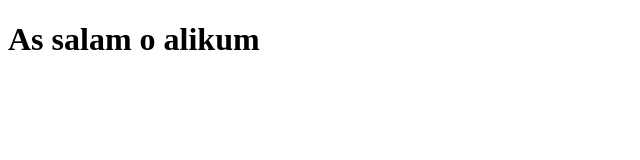
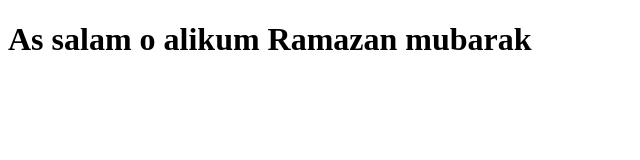
Before and after one commit to Shahzaib-Siddiqui/asdasd, a plain HTML site: page index.html in a window 1280 px wide. Shown: the whole page, without its empty margins (0-640 px from the left). Drawn offline with Linux system fonts and the light colour scheme.

Commit message:
first-commit

```diff
--- a/index.html
+++ b/index.html
@@ -7,6 +7,7 @@
     </head>
     <body>
         <h1>As salam o alikum
+Ramazan mubarak
 
         </h1>
     </body>
```
